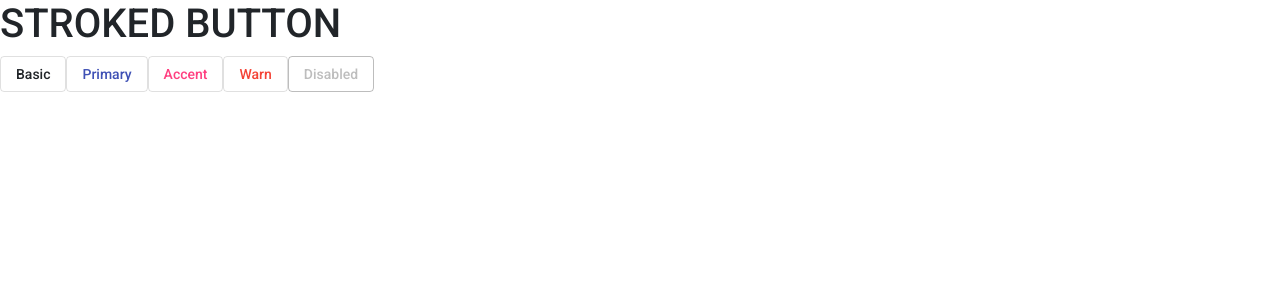
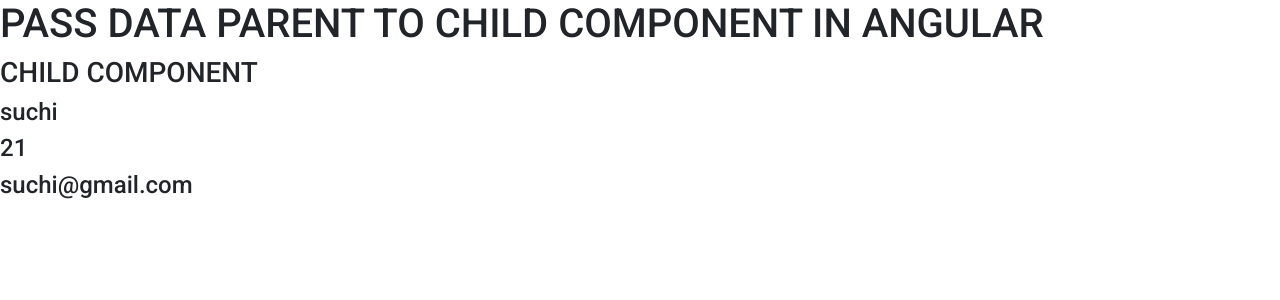
Before and after one commit to Kuldeep22dhasmana/KULDEEP-angular, an Angular app: page / in a window 1280 px wide. Shown: the top 300 px of the page. Built offline with nearby package versions, Linux system fonts and the light colour scheme.

Commit message:
PASS DATA PARENT TO CHILD COMPONENT IN ANGULAR

```diff
--- a/src/app/app.component.html
+++ b/src/app/app.component.html
@@ -1,8 +1,2 @@
-<h1>STROKED BUTTON</h1>
-
-
-<button mat-stroked-button>Basic</button>
-<button mat-stroked-button color="primary">Primary</button>
-<button mat-stroked-button color="accent">Accent</button>
-<button mat-stroked-button color="warn">Warn</button>
-<button mat-stroked-button disabled>Disabled</button>
+<h1>PASS DATA PARENT TO CHILD COMPONENT IN ANGULAR</h1>
+<app-users [hero]="data"> </app-users>
--- a/src/app/app.component.ts
+++ b/src/app/app.component.ts
@@ -7,4 +7,9 @@ import { Component } from '@angular/core';
 })
 export class AppComponent {
   title = 'KULDEEP';
+  data = {
+    name:'suchi',
+    age:21,
+    email:'suchi@gmail.com'
+  }
 }
--- a/src/app/app.module.ts
+++ b/src/app/app.module.ts
@@ -7,11 +7,13 @@ import { FormsModule } from '@angular/forms';
 import { NgbModule } from '@ng-bootstrap/ng-bootstrap';
 import { BrowserAnimationsModule } from '@angular/platform-browser/animations';
 import { MatButtonModule } from '@angular/material/button'
-import { MatSliderModule } from '@angular/material/slider'
+import { MatSliderModule } from '@angular/material/slider';
+import { UsersComponent } from './users/users.component'
 
 @NgModule({
   declarations: [
     AppComponent,
+    UsersComponent,
   ],
   imports: [
     BrowserModule,
--- /dev/null
+++ b/src/app/users/users.component.html
@@ -0,0 +1,5 @@
+<h3>CHILD COMPONENT</h3>
+
+<h4>{{ hero.name }}</h4>
+<h4>{{ hero.age }}</h4>
+<h4>{{ hero.email }}</h4>
--- /dev/null
+++ b/src/app/users/users.component.ts
@@ -0,0 +1,18 @@
+import { Component, OnInit, Input } from '@angular/core';
+
+@Component({
+  selector: 'app-users',
+  templateUrl: './users.component.html',
+  styleUrls: ['./users.component.css']
+})
+export class UsersComponent implements OnInit {
+
+  @Input()hero: any;
+
+  constructor() { }
+
+  ngOnInit(): void {
+    console.log(this.hero)
+  }
+
+}
```
Also changed, not shown: src/app/users/users.component.css (added), 1 other file (tests, documents, lock files or other folders).
